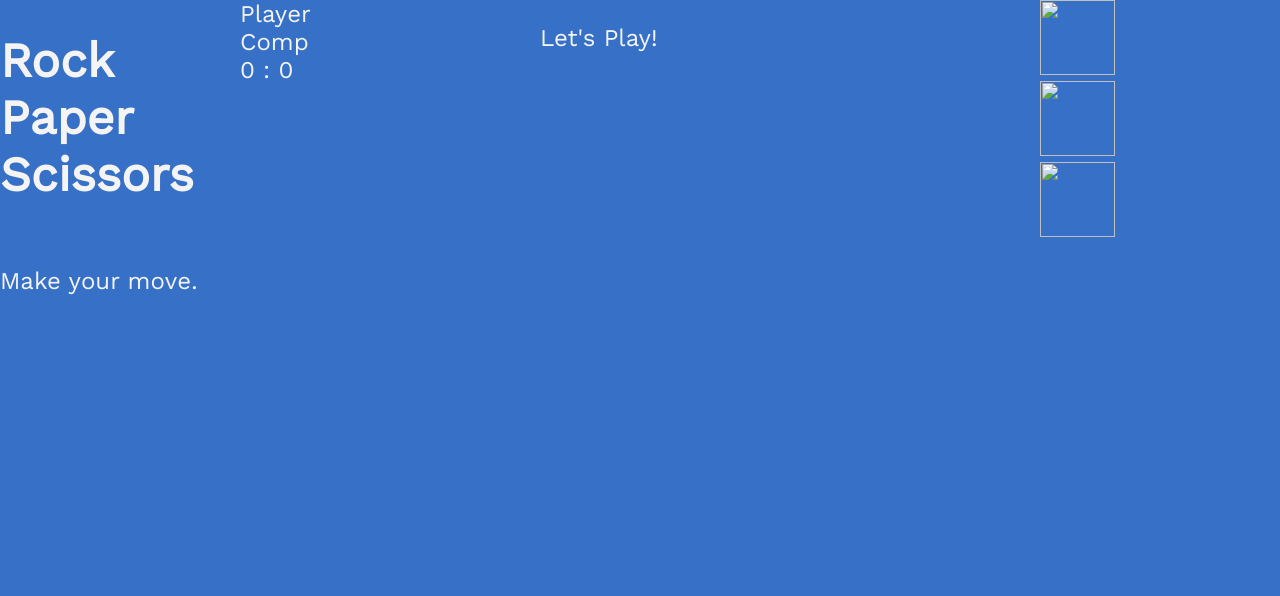
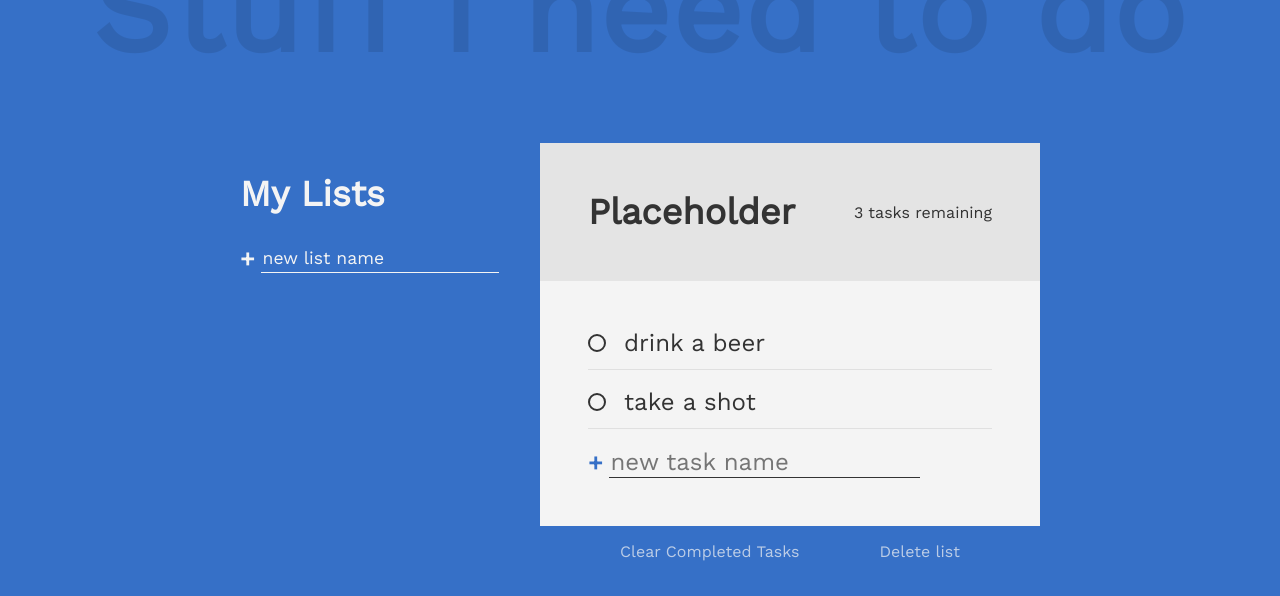
Before and after one commit to Beethoven3579/To-Do-List, a plain HTML site: page index.html in a window 1280 px wide. Drawn offline with nearby package versions, Linux system fonts and the light colour scheme.

Commit message:
To-Do-List
corrected HTML

```diff
--- a/index.html
+++ b/index.html
@@ -1,41 +1,102 @@
 <!DOCTYPE html>
-<html>
+<html lang="en">
 
 <head>
-    <meta charset="utf-8">
-    <title>Rock Paper Scissors</title>
+    <meta charset="UTF-8">
+    <meta name="viewport" content="width=device-width, initial-scale=1.0">
+    <title>Todo List</title>
+    <link rel="stylesheet" href="styles.css">
 </head>
 
 <body>
-    <header>
-        <h1>Rock Paper Scissors</h1>
-        <link rel="stylesheet" href="styles.css">
-    </header>
+    <h1 class="title">Stuff I need to do </h1>
 
-    <div class="score-board">
-        <div id="player-label" class="badge">Player</div>
-        <div id="computer-label" class="badge">Comp</div>
-        <span id="player-score">0</span> : <span id="computer-score">0</span>
+    <div class="all-tasks">
+        <h2 class="task-list-title">My Lists</h2>
+        <ul class="task-list" data-lists>
+           <!-- <li class="active-list list-name"></li>
+               <li class="list-name">Cleaning</li>
+            <li class="list-name">Work</li> -->
+        </ul>
+
+        <form action="" data-new-list-form>
+            <input
+            type="text"
+            class="new list"
+            data-new-list-input
+            placeholder="new list name"
+            aria-label="create new list"
+            />
+            <button class="btn create"
+            aria-label="create new list">+</button>
+        </form>
     </div>
 
-    <div class="result">
-        <p>Let's Play!</p>
+    <div class="todo-list" data-list-display-container>
+        <div class="todo-header">
+            <h2 class="list-title" data-list-title>Placeholder</h2>
+            <p class="task-count" data-list-count>3 tasks remaining</p>
     </div>
 
-    <div class="choices">
-        <div class="choice" id="r">
-            <img src="images/Rock.png" style="width:75px;height:75px;">
-        </div>
-        <div class="choice" id="p">
-            <img src="images/Paper.png" style="width:75px;height:75px;">
-        </div>
-        <div class="choice" id="s">
-            <img src="images/Scissors.png" style="width:75px;height:75px;">
+        <div class="todo-body">
+                <div class="tasks" data-tasks>
+                    <div class="task">
+                        <input
+                        type="checkbox"
+                        id="task-1"
+                        />
+                        <label for="task-1">
+                            <span class="custom-checkbox"></span>
+                            drink a beer
+                        </label>
+                    </div>
+                    <!-- /task-1 -->
+
+                    <div class="task">
+                        <input
+                        type="checkbox"
+                        id="task-2"
+                        />
+                        <label for="task-2">
+                            <span class="custom-checkbox"></span>
+                            take a shot
+                        </label>
+                    </div>
+                        <!-- /task-2 -->
+
+
+                        <!-- /task-3 -->
+                 </div>
+
+            <div class="new-task-creator">
+                <form action="">
+                    <input
+                    type="text"
+                    class="new task"
+                    placeholder="new task name"
+                    aria-label="new task name"
+                    />
+                    <button class="btn create"
+                    aria-label="create new task">+</button>
+                </form>
+            </div>
+            <div class="delete-stuff">
+                <button class="btn delete">Clear Completed Tasks</button>
+                <button class="btn delete" data-delete-list-button>Delete list</button>
+            </div>
         </div>
     </div>
-
-    <p id="action-message">Make your move.</p>
-    <script src="app.js" charset="utf-8"></script>
+    <script defer src="app.js"></script>
+    <template id="task-template">
+        <div class="task">
+            <input
+            type="checkbox"
+            />
+            <label>
+                <span class="custom-checkbox"></span>
+            </label>
+        </div>
+    </template>
 </body>
 
 </html>
```
